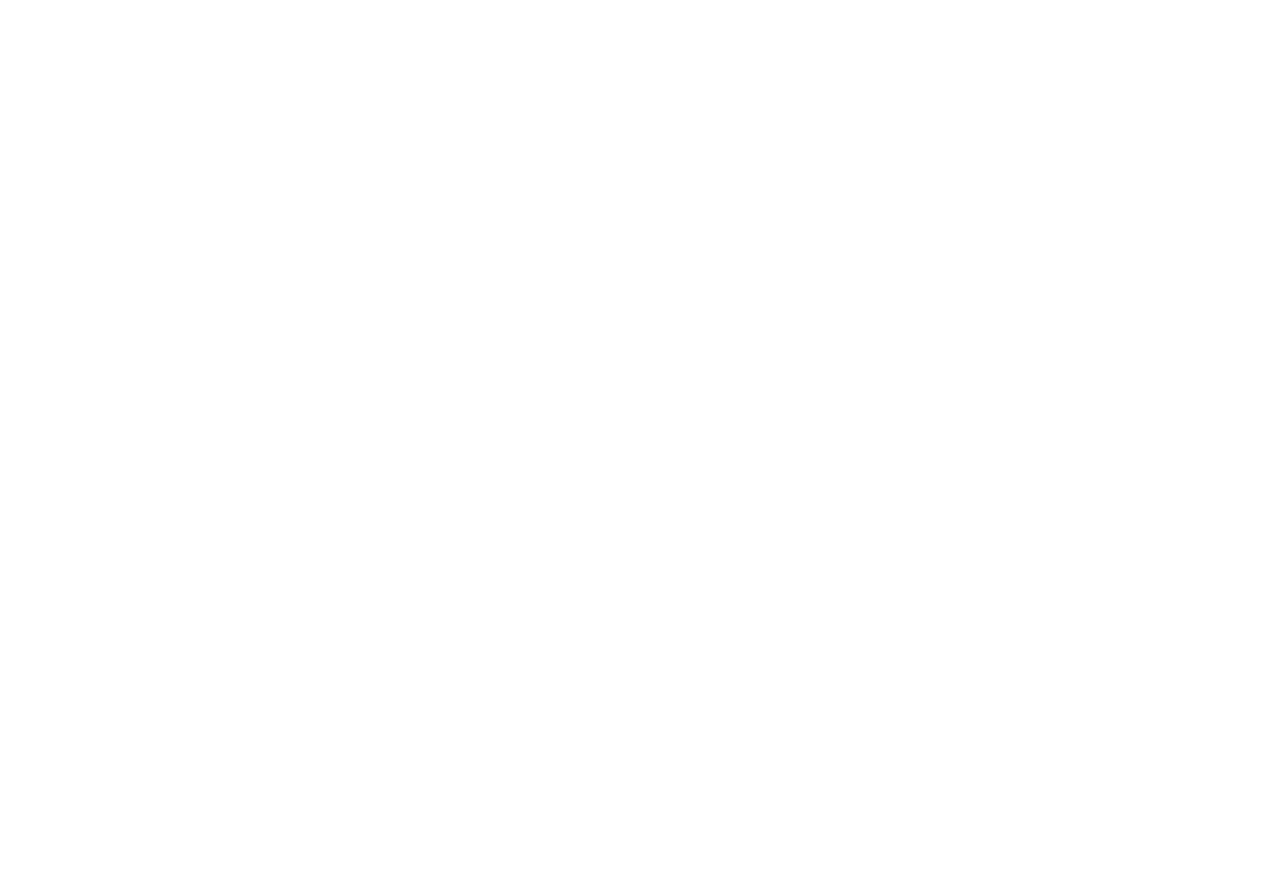
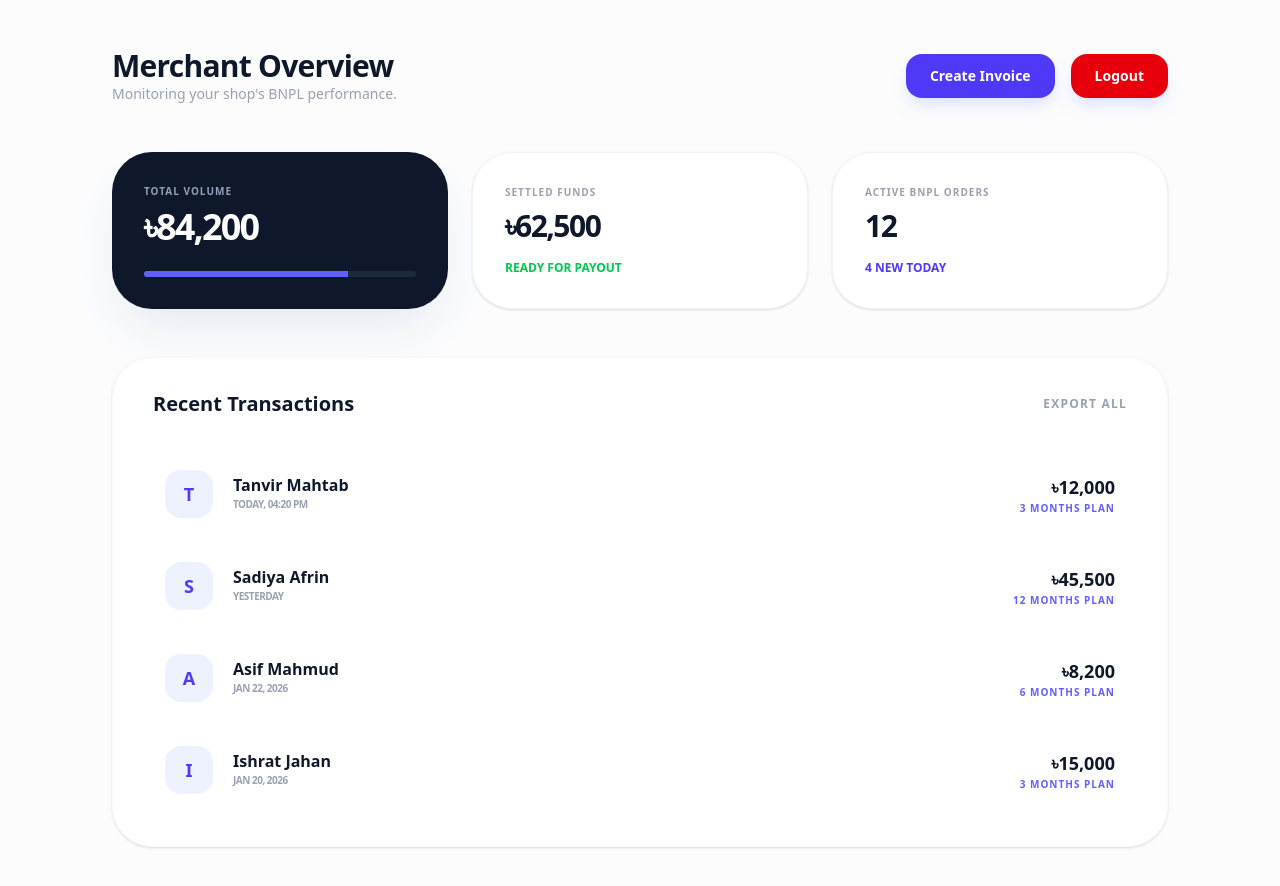
Before and after one commit to Sezan00/BNPL-React, a React (Vite) app: page /merchant-dashboard in a window 1280 px wide. Before the commit this address had no page. Shown: the top 886 px of the page. Before the commit the page ends 800 px from the top, so only its background shows below. Built offline with nearby package versions, Linux system fonts and the light colour scheme; sample sign-in values are in the browser's storage.

Commit message:
fix merchant dashboard

```diff
--- a/src/App.jsx
+++ b/src/App.jsx
@@ -12,6 +12,7 @@
 import PaymentService from './Payment/PaymentService'
 import MerchantDirectory from './Payment/MerchantDirectory'
 import ProtectedRoute from './routes/ProtectedRoute'
+import MerchantDashboard  from './Merchant/MerchantDashboard'
 function App() {
   return (
 
@@ -19,6 +20,9 @@
         <Route path={''} element={<Home/>}/>
         <Route path={"/merchant-signup"} element={<SignUpMerchant/>}/>
         <Route path={'/merchant-login'} element={<LoginMerchant/>}/>
+        <Route path={"/merchant-dashboard"} element={ <ProtectedRoute> <MerchantDashboard/> </ProtectedRoute>}/>
+
+
         <Route path={'/user-signup'} element={<SignUpUser/>}/>
         <Route path={'/user-login'} element={<LoginUser/>}/>
         <Route path={"/user-dashboard"} element={ <ProtectedRoute> <UserDashboard/> </ProtectedRoute>}/>
--- /dev/null
+++ b/src/Merchant/MerchantDashboard.jsx
@@ -0,0 +1,148 @@
+import axios from 'axios';
+import React from 'react';
+import { useNavigate } from 'react-router-dom';
+
+export const MerchantDashboard = () => {
+  const navigate = useNavigate();
+  const token = localStorage.getItem("token");
+  console.log(token)
+ const handleLogout = async () => {
+    try{
+      const token = localStorage.getItem("token");
+       await axios.post(`http://localhost:8000/api/merchant/logout`,
+        {},
+        {
+          headers:{
+            Authorization: `Bearer ${token}`,
+          },
+        }
+      );
+      localStorage.removeItem('token');
+      navigate('/merchant-login');
+
+    }catch(err){
+      console.log('Can not logout', err)
+    }
+  }
+
+
+  return (
+    <div className="min-h-screen bg-[#fcfcfd] flex font-sans text-slate-900">
+
+      {/* SIDEBAR */}
+      <aside className="w-64 bg-white border-r border-gray-100 hidden lg:flex flex-col p-8">
+        <div className="mb-12">
+          <span className="text-2xl font-black tracking-tighter text-indigo-600 italic">M.PORTAL</span>
+        </div>
+
+        <nav className="flex-1 space-y-4">
+          <div className="space-y-1 border-b border-gray-50 pb-6">
+            <p className="text-[10px] font-black uppercase tracking-widest text-gray-400 mb-4">Store Management</p>
+            <p className="text-sm font-bold text-indigo-600 cursor-pointer mb-3">Main Dashboard</p>
+            <p className="text-sm font-semibold text-gray-500 hover:text-gray-900 cursor-pointer transition mb-3">Order History</p>
+            <p className="text-sm font-semibold text-gray-500 hover:text-gray-900 cursor-pointer transition mb-3">Payouts</p>
+            <p className="text-sm font-semibold text-gray-500 hover:text-gray-900 cursor-pointer transition mb-3">Settings</p>
+          </div>
+
+            {/* logout  */}
+          <div className="pt-2">
+            <button
+              onClick={handleLogout}
+              className="text-sm font-black text-red-500 hover:text-red-700 transition uppercase tracking-widest"
+            >
+              Logout Now
+            </button>
+          </div>
+        </nav>
+
+        <div className="mt-auto">
+          <div className="p-4 bg-gray-50 rounded-2xl">
+            <p className="text-[10px] font-black text-gray-400 uppercase tracking-widest">Store Status</p>
+            <p className="text-xs font-bold text-green-600 mt-1 uppercase">Active & Verified</p>
+          </div>
+        </div>
+      </aside>
+
+      {/* MAIN CONTENT */}
+      <main className="flex-1 p-6 md:p-12 max-w-6xl mx-auto w-full">
+
+        {/* Top Header */}
+        <div className="flex justify-between items-center mb-12">
+          <div>
+            <h1 className="text-3xl font-black tracking-tight">Merchant Overview</h1>
+            <p className="text-sm text-gray-400 font-medium">Monitoring your shop's BNPL performance.</p>
+          </div>
+          <div className="flex items-center gap-4">
+             <button className="bg-indigo-600 text-white px-6 py-3 rounded-2xl font-bold text-sm shadow-lg shadow-indigo-100 hover:bg-indigo-700 transition">
+                Create Invoice
+             </button>
+             <button
+              onClick={handleLogout}
+             className="bg-red-600 text-white px-6 py-3 rounded-2xl font-bold text-sm shadow-lg shadow-indigo-100 hover:bg-indigo-700 transition">
+                Logout
+             </button>
+          </div>
+        </div>
+
+        {/* Stats Cards */}
+        <div className="grid md:grid-cols-3 gap-6 mb-12">
+          <div className="bg-slate-900 rounded-[2.5rem] p-8 text-white shadow-2xl shadow-slate-200">
+            <p className="text-slate-400 text-[10px] font-black uppercase tracking-widest mb-2">Total Volume</p>
+            <h2 className="text-4xl font-black mb-6 tracking-tighter">৳84,200</h2>
+            <div className="h-1.5 w-full bg-slate-800 rounded-full overflow-hidden">
+              <div className="h-full bg-indigo-500 w-[75%]"></div>
+            </div>
+          </div>
+
+          <div className="bg-white rounded-[2.5rem] p-8 border border-gray-100 shadow-sm">
+            <p className="text-gray-400 text-[10px] font-black uppercase tracking-widest mb-2">Settled Funds</p>
+            <h2 className="text-3xl font-black text-slate-900 tracking-tighter">৳62,500</h2>
+            <p className="text-xs font-bold text-green-500 mt-4 uppercase">Ready for Payout</p>
+          </div>
+
+          <div className="bg-white rounded-[2.5rem] p-8 border border-gray-100 shadow-sm">
+            <p className="text-gray-400 text-[10px] font-black uppercase tracking-widest mb-2">Active BNPL Orders</p>
+            <h2 className="text-3xl font-black text-slate-900 tracking-tighter">12</h2>
+            <p className="text-xs font-bold text-indigo-600 mt-4 uppercase">4 New Today</p>
+          </div>
+        </div>
+
+        {/* Recent Transactions List */}
+        <div className="bg-white rounded-[2.5rem] border border-gray-50 shadow-sm p-8">
+          <div className="flex justify-between items-center mb-8 px-2">
+             <h3 className="text-xl font-black">Recent Transactions</h3>
+             <span className="text-xs font-black text-gray-400 uppercase tracking-widest cursor-pointer hover:text-indigo-600">Export All</span>
+          </div>
+
+          <div className="space-y-1">
+            <MerchantRow name="Tanvir Mahtab" date="Today, 04:20 PM" amount="৳12,000" plan="3 Months" />
+            <MerchantRow name="Sadiya Afrin" date="Yesterday" amount="৳45,500" plan="12 Months" />
+            <MerchantRow name="Asif Mahmud" date="Jan 22, 2026" amount="৳8,200" plan="6 Months" />
+            <MerchantRow name="Ishrat Jahan" date="Jan 20, 2026" amount="৳15,000" plan="3 Months" />
+          </div>
+        </div>
+
+      </main>
+    </div>
+  );
+};
+
+const MerchantRow = ({ name, date, amount, plan }) => (
+  <div className="flex items-center justify-between p-5 rounded-3xl hover:bg-gray-50 transition-all cursor-pointer group">
+    <div className="flex items-center gap-5">
+      <div className="w-12 h-12 bg-indigo-50 text-indigo-600 rounded-2xl flex items-center justify-center font-black text-lg">
+        {name.charAt(0)}
+      </div>
+      <div>
+        <p className="font-bold text-slate-900 leading-none mb-1">{name}</p>
+        <p className="text-[10px] font-bold text-gray-400 uppercase tracking-tighter">{date}</p>
+      </div>
+    </div>
+    <div className="text-right">
+      <p className="font-black text-lg text-slate-900">{amount}</p>
+      <p className="text-[10px] font-black text-indigo-500 uppercase tracking-widest">{plan} Plan</p>
+    </div>
+  </div>
+);
+
+export default MerchantDashboard;
--- a/src/Merchant/SignUpMerchant.jsx
+++ b/src/Merchant/SignUpMerchant.jsx
@@ -1,8 +1,10 @@
 import axios from 'axios'
 import React, { useEffect, useState } from 'react'
+import { Link, useNavigate } from 'react-router-dom'
 
 const SignUpMerchant = () => {
 
+    const navigate = useNavigate();
     // const [document, setDocument] = useState([]);
 
     // console.log('doc',document);
@@ -20,20 +22,21 @@
     //    }, [])
     const [formData, setFormData] = useState({
         merchant_name: "",
-        email:"",
+        email: "",
         password: "",
         business_name: "",
-        phone:""
+        phone: ""
     })
 
     const handleChange = (e) => {
-        setFormData({...formData, [e.target.name]:e.target.value})
+        setFormData({ ...formData, [e.target.name]: e.target.value })
     }
 
     const handleSubmit = async (e) => {
         e.preventDefault();
-        try{
+        try {
             const data = await axios.post(`http://localhost:8000/api/register/merchant`, formData)
+            navigate('/merchant-login');
             console.log(data.data.message);
         } catch (err) {
             if (err.response) {
@@ -43,7 +46,6 @@
             }
         }
     }
-
 
 
     return (
@@ -167,9 +169,12 @@
                     {/* Footer */}
                     <p className="text-center text-sm text-gray-500 mt-6">
                         Already have an account?{" "}
-                        <span className="text-indigo-600 font-medium cursor-pointer">
+                        <Link
+                            to="/merchant-login"
+                            className='text-indigo-600 font-medium cursor-pointer'
+                        >
                             Login
-                        </span>
+                        </Link>
                     </p>
                 </div>
             </div>
--- a/src/User/SignUpUser.jsx
+++ b/src/User/SignUpUser.jsx
@@ -1,7 +1,7 @@
 import axios from 'axios';
 import React, { useState } from 'react'
 import { registerUser } from "../Api/RegisterApi";
-import { useNavigate } from 'react-router-dom';
+import { Link, useNavigate } from 'react-router-dom';
 
 
 export const SignUpUser = () => {
@@ -152,6 +152,7 @@
                         <span className="text-indigo-600 font-medium cursor-pointer">
                             Login
                         </span>
+
                     </p>
                 </div>
             </div>
```
Also changed, not shown: src/Merchant/LoginMerchant.jsx (+38 -4 lines). Lines whose indentation alone changed are shown as unchanged.
